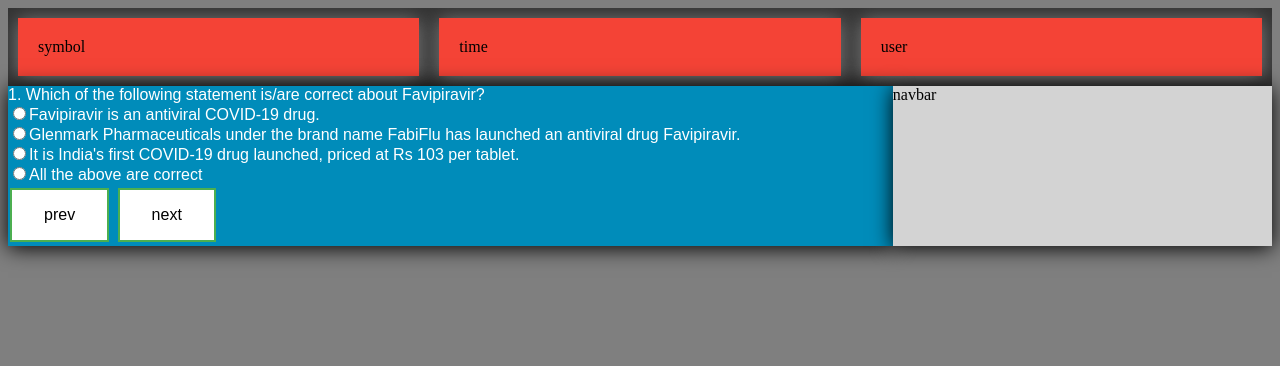
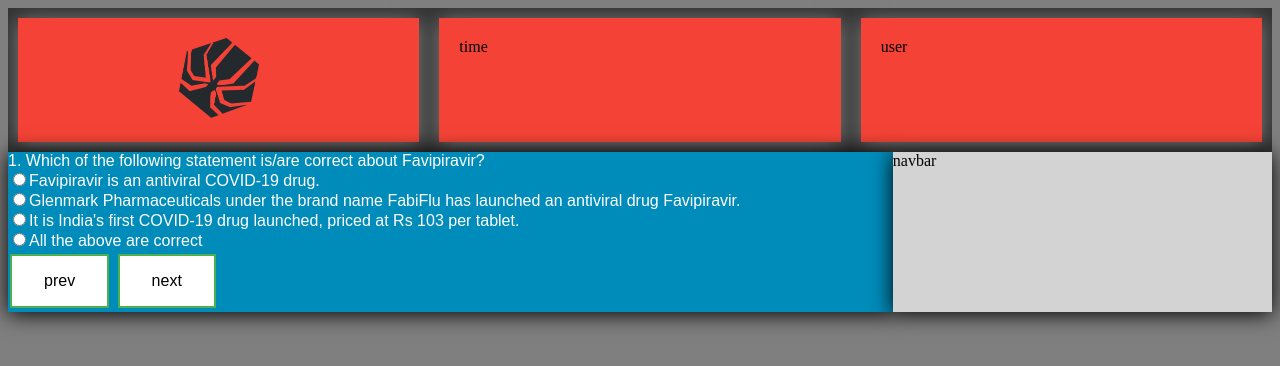
Before and after one commit to Mohankumar2001/spider_webdev_task2, a plain HTML site: page index1.html in a window 1280 px wide. Both pictures are taken after a click on the link "start test". Drawn offline with Linux system fonts and the light colour scheme.

Commit message:
added logo

```diff
--- a/index1.html
+++ b/index1.html
@@ -12,7 +12,7 @@
 	<a href="#" onclick="start()" id="s0">start test</a>
 
 	<header id="hd">
-		<div id="symbol">symbol</div>
+		<div id="symbol" align="center"><img src="assets/logo.png" height="80" width="80" ></img></div>
 		<div id="timer">time</div>
 		<div id="user-info">user</div>
 	</header>
```
Also changed, not shown: assets/logo-alt.png (added), assets/logo.png (added).
